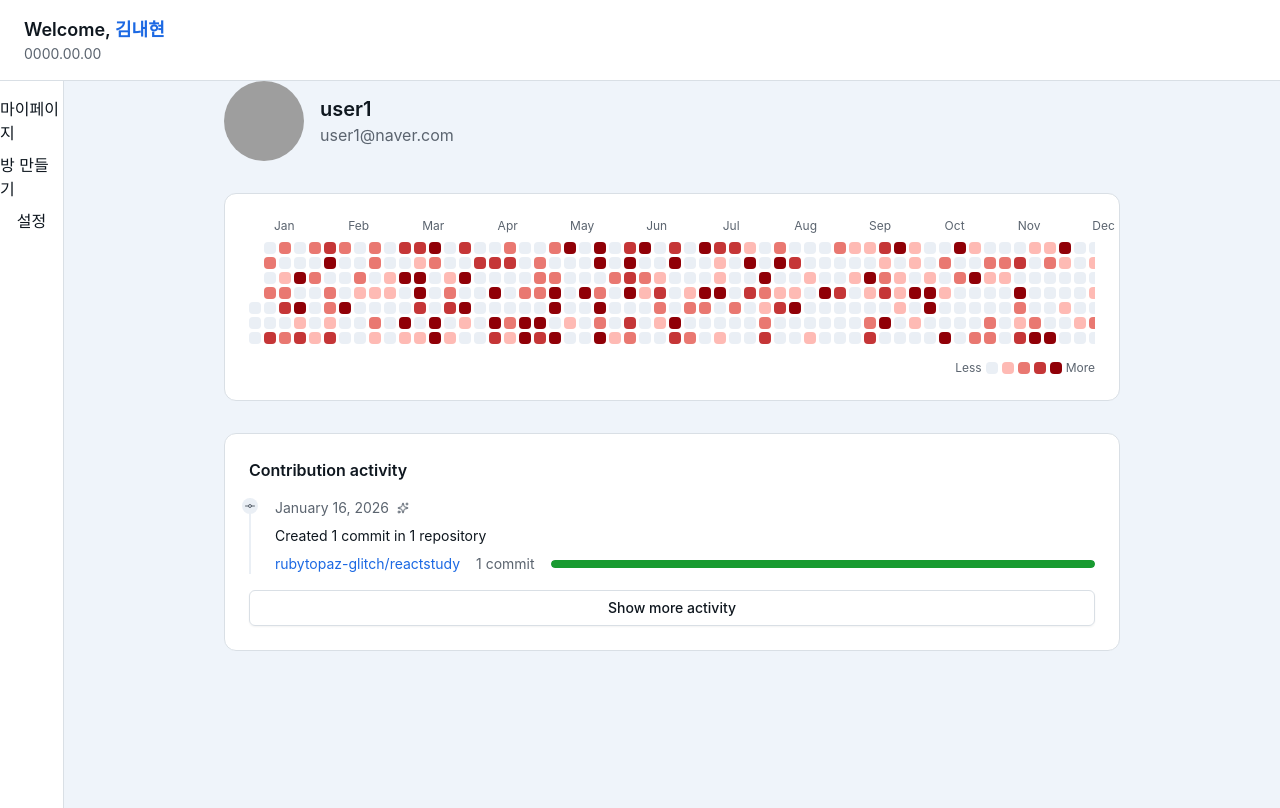
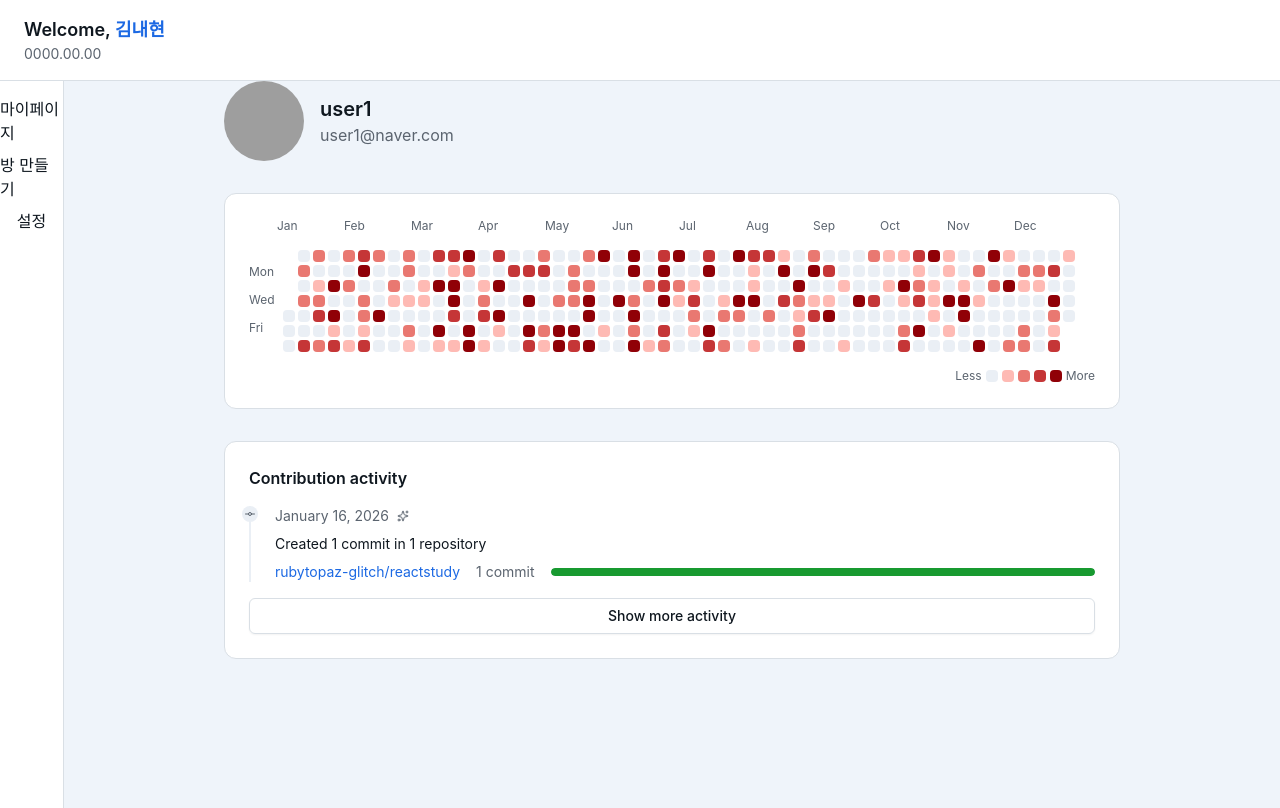
Before and after one commit to hyeonjim/Coordinator, a React (Vite) app in the folder codin_nator/frontend/: page /home in a window 1280 px wide. Built offline with nearby package versions, Linux system fonts and the light colour scheme; grey boxes are pictures that could not be loaded.

Commit message:
S14P11E205-200 feat: error-grass

```diff
--- a/codin_nator/frontend/src/components/home/myPage/contribution-graph.tsx
+++ b/codin_nator/frontend/src/components/home/myPage/contribution-graph.tsx
@@ -1,41 +1,78 @@
-import { useMemo } from "react";
+import { useMemo, useState } from "react";
+
+/* ================= 타입 정의 ================= */
+
+interface ErrorLog {
+  id: string;
+  message: string;
+  level: "INFO" | "WARN" | "ERROR";
+  time: string;
+}
+
+type ContributionData = Record<
+  string,
+  {
+    count: number;
+    logs: ErrorLog[];
+  }
+>;
 
 interface ContributionGraphProps {
-  data?: Record<string, number>;
+  data?: ContributionData;
 }
 
+/* ================= 컴포넌트 ================= */
+
 export function ContributionGraph({ data }: ContributionGraphProps) {
-  // Generate mock data if none provided
-  const contributionData = useMemo(() => {
+  /* ====== 상태는 컴포넌트 최상단 ====== */
+  const [selectedDate, setSelectedDate] = useState<string | null>(null);
+  const [selectedLogs, setSelectedLogs] = useState<ErrorLog[]>([]);
+
+  /* ====== 데이터 생성 ====== */
+  const contributionData = useMemo<ContributionData>(() => {
     if (data) return data;
+    const mock: ContributionData = {};
+    const today = new Date();
+    const year = today.getFullYear();
+    const startDate = new Date(year, 0, 1); // Jan 1
+    const endDate = new Date(year, 11, 31); // Dec 31
+    for (
+      let d = new Date(startDate);
+      d <= endDate;
+      d.setDate(d.getDate() + 1)
+    ) {
+      // const dateStr = d.toISOString().split("T")[0];
+      const dateStr = `${d.getFullYear()}-${String(d.getMonth() + 1).padStart(2, "0")}-${String(d.getDate()).padStart(2, "0")}`;
 
-    const mockData: Record<string, number> = {};
-    const today = new Date();
-    const startDate = new Date(today);
-    startDate.setMonth(startDate.getMonth() - 13);
+      const logCount = Math.random() > 0.3 ? Math.floor(Math.random() * 5) : 0;
 
-    for (let d = new Date(startDate); d <= today; d.setDate(d.getDate() + 1)) {
-      const dateStr = d.toISOString().split("T")[0];
-      mockData[dateStr] =
-        Math.random() > 0.3 ? Math.floor(Math.random() * 5) : 0;
+      const logs: ErrorLog[] = Array.from({ length: logCount }).map((_, i) => ({
+        id: crypto.randomUUID(),
+        level: ["INFO", "WARN", "ERROR"][
+          Math.floor(Math.random() * 3)
+        ] as ErrorLog["level"],
+        time: `14:${30 + i}`,
+        message: `Example log ${i + 1}`,
+      }));
+
+      mock[dateStr] = {
+        count: logs.length,
+        logs,
+      };
     }
-
-    return mockData;
+    return mock;
   }, [data]);
 
-  // Group contributions by week
+  /* ====== 주 단위로 변환 ====== */
   const weeks = useMemo(() => {
     const result: { date: string; level: number }[][] = [];
     const dates = Object.keys(contributionData).sort();
 
-    if (dates.length === 0) return result;
-
     let currentWeek: { date: string; level: number }[] = [];
     const firstDate = new Date(dates[0]);
-    const dayOfWeek = firstDate.getDay();
+    const padding = firstDate.getDay();
 
-    // Pad the first week
-    for (let i = 0; i < dayOfWeek; i++) {
+    for (let i = 0; i < padding; i++) {
       currentWeek.push({ date: "", level: -1 });
     }
 
@@ -45,15 +82,25 @@ export function ContributionGraph({ data }: ContributionGraphProps) {
         result.push(currentWeek);
         currentWeek = [];
       }
-      currentWeek.push({ date, level: contributionData[date] });
+      currentWeek.push({
+        date,
+        level: contributionData[date].count,
+      });
     });
 
-    if (currentWeek.length > 0) {
-      result.push(currentWeek);
-    }
-
+    if (currentWeek.length) result.push(currentWeek);
     return result;
   }, [contributionData]);
+
+  /* ====== 색상 ====== */
+  const getContribClass = (level: number) => {
+    if (level < 0) return "bg-transparent";
+    if (level === 0) return "contrib-level-0";
+    if (level === 1) return "contrib-level-1";
+    if (level === 2) return "contrib-level-2";
+    if (level === 3) return "contrib-level-3";
+    return "contrib-level-4";
+  };
 
   const months = [
     "Jan",
@@ -70,48 +117,78 @@ export function ContributionGraph({ data }: ContributionGraphProps) {
     "Dec",
   ];
 
-  const getContribClass = (level: number) => {
-    if (level < 0) return "bg-transparent";
-    if (level === 0) return "contrib-level-0";
-    if (level === 1) return "contrib-level-1";
-    if (level === 2) return "contrib-level-2";
-    if (level === 3) return "contrib-level-3";
-    return "contrib-level-4";
-  };
-
   return (
-    <div className="space-y-2">
+    <div className="space-y-4">
       {/* Month labels */}
-      <div className="flex gap-1 ml-0 text-xs text-muted-foreground">
+      <div className="flex gap-[0px] ml-[28px] text-xs text-muted-foreground">
         {months.map((month) => (
           <span
             key={month}
-            className="flex-1 text-center"
-            style={{ minWidth: `${100 / months.length}%` }}
+            className="w-[67px] text-left"
+            // style={{ minWidth: `${100 / months.length}%` }}
           >
             {month}
           </span>
         ))}
       </div>
+      <div className="flex gap-2">
+        {/* 요일 라벨 */}
+        <div className="flex flex-col gap-[2px] text-xs text-muted-foreground pt-[2px]">
+          {Array.from({ length: 7 }).map((_, i) => (
+            <div key={i} className="h-3 flex items-center">
+              {i === 1 && "Mon"}
+              {i === 3 && "Wed"}
+              {i === 5 && "Fri"}
+            </div>
+          ))}
+        </div>
 
-      {/* Contribution grid */}
-      <div className="flex gap-[3px] overflow-x-auto pb-2">
-        {weeks.map((week, weekIndex) => (
-          <div key={weekIndex} className="flex flex-col gap-[3px]">
-            {week.map((day, dayIndex) => (
-              <div
-                key={`${weekIndex}-${dayIndex}`}
-                className={`w-3 h-3 rounded-sm ${getContribClass(day.level)}`}
-                title={
-                  day.date ? `${day.date}: ${day.level} contributions` : ""
-                }
-              />
-            ))}
-          </div>
-        ))}
+        {/* <div className="flex flex-col gap-[3px] text-xs text-muted-foreground pt-[2px]">
+          {weekLabels.map((label, i) => (
+            <div key={i} className="h-3 flex items-center">
+              {label}
+            </div>
+          ))}
+        </div> */}
+        {/* ===== 잔디 ===== */}
+        <div className="flex gap-[3px] overflow-x-auto">
+          {weeks.map((week, wi) => (
+            <div key={wi} className="flex flex-col gap-[3px]">
+              {week.map((day, di) => (
+                <button
+                  key={`${wi}-${di}`}
+                  className={`w-3 h-3 rounded-sm ${getContribClass(
+                    day.level,
+                  )} hover:ring-2 hover:ring-ring transition`}
+                  // disabled={day.level <= 0}
+                  onClick={() => {
+                    if (!day.date) {
+                      setSelectedDate(null);
+                      setSelectedLogs([]);
+                      return;
+                    }
+                    setSelectedDate(day.date);
+
+                    if (day.level <= 0) {
+                      setSelectedLogs([]);
+                    } else {
+                      setSelectedLogs(contributionData[day.date].logs);
+                    }
+                    // setSelectedLogs(contributionData[day.date].logs);
+
+                    // if (!day.date) return;
+                    // [];
+                    // setSelectedDate(day.date);
+                    // setSelectedLogs(contributionData[day.date].logs);
+                  }}
+                  // title={day.date ? `${day.date}: ${day.level} errors` : ""}
+                />
+              ))}
+            </div>
+          ))}
+        </div>
       </div>
-
-      {/* Legend */}
+      {/* 범례 */}
       <div className="flex items-center justify-end gap-1 text-xs text-muted-foreground">
         <span>Less</span>
         <div className="w-3 h-3 rounded-sm contrib-level-0" />
@@ -121,6 +198,33 @@ export function ContributionGraph({ data }: ContributionGraphProps) {
         <div className="w-3 h-3 rounded-sm contrib-level-4" />
         <span>More</span>
       </div>
+
+      {/* 잔디 클릭하면 나오는 카드 */}
+      {selectedDate && (
+        <div className="rounded-lg border bg-card p-4 shadow-sm">
+          <h3 className="text-sm font-semibold mb-2">
+            📅 {selectedDate} 오류 내역
+          </h3>
+
+          {selectedLogs.length === 0 ? (
+            <p className="text-sm text-muted-foreground">
+              오류 내역이 없습니다. 굿~
+            </p>
+          ) : (
+            <ul className="space-y-2">
+              {selectedLogs.map((log) => (
+                <li key={log.id} className="rounded-md border p-2 text-sm">
+                  <div className="flex justify-between">
+                    <span className="font-medium">{log.level}</span>
+                    <span className="text-muted-foreground">{log.time}</span>
+                  </div>
+                  <p className="mt-1">{log.message}</p>
+                </li>
+              ))}
+            </ul>
+          )}
+        </div>
+      )}
     </div>
   );
 }
```
